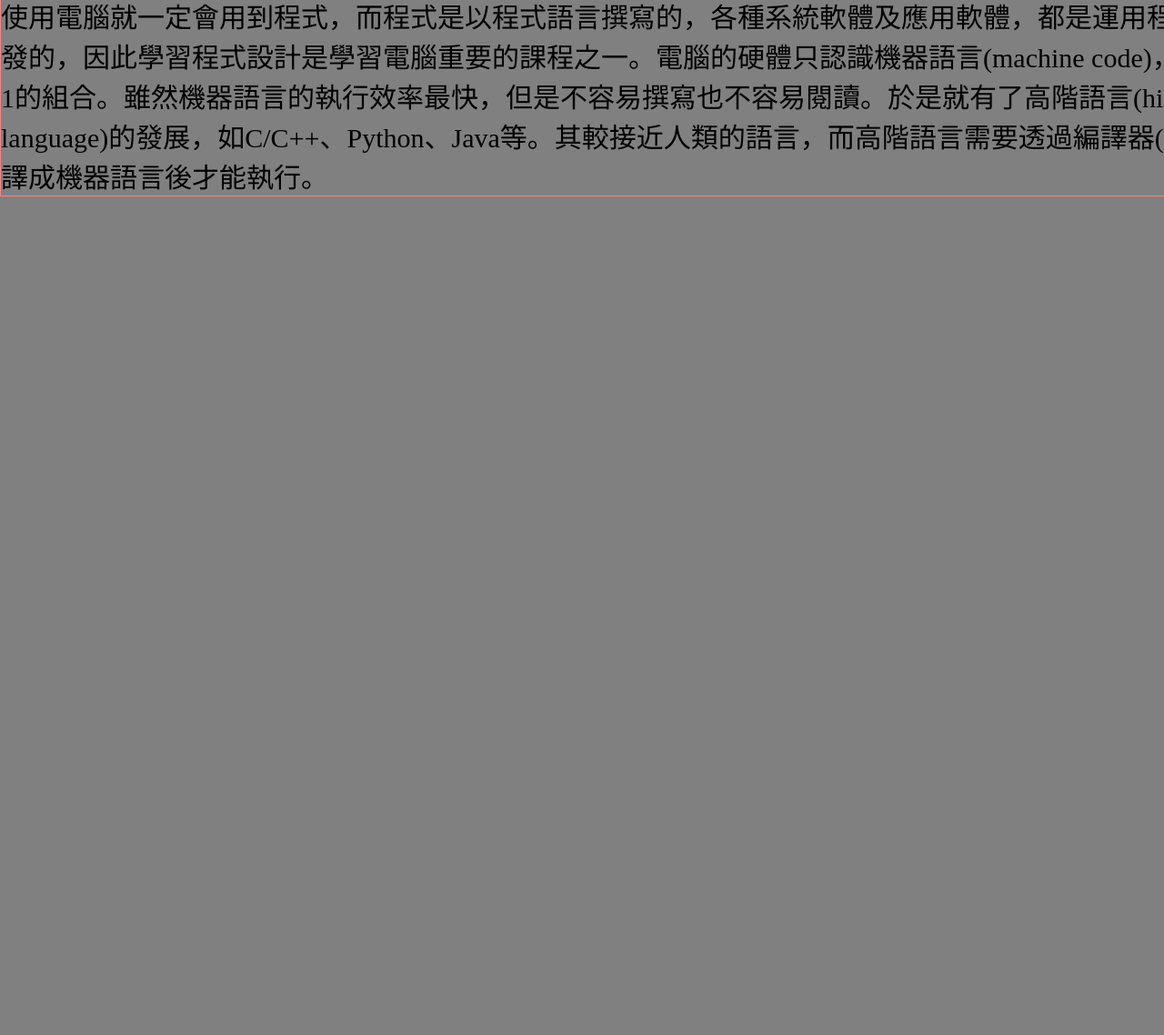
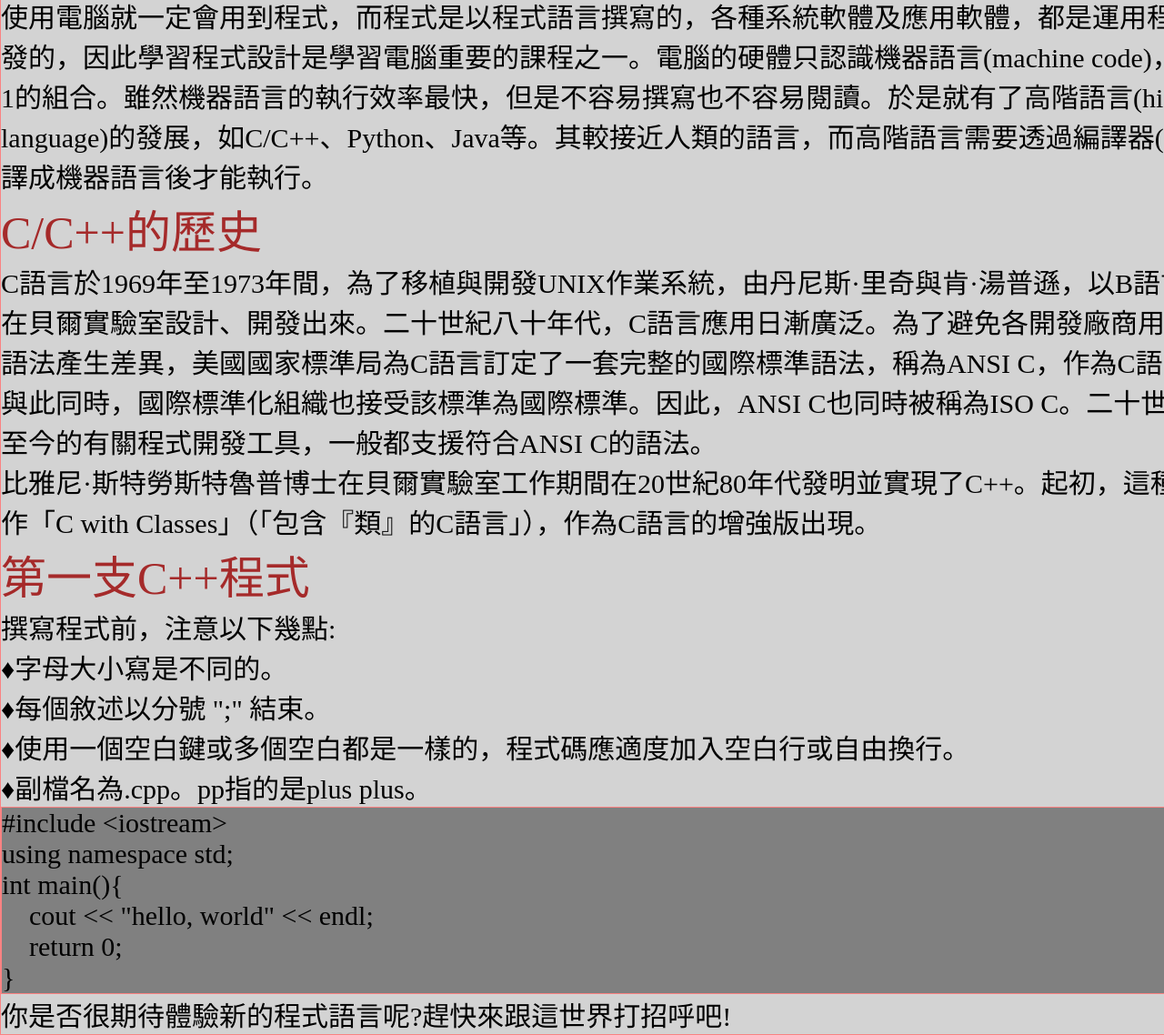
Before and after one commit to ChuangB48/Imformation-study-club, a plain HTML site: page book.html in a window 1280 px wide. Shown: the part 269-1407 px from the top of the page at 91% size. Before the commit the page ends 800 px from the top, so only its background shows below. Drawn offline with Linux system fonts and the light colour scheme.

Commit message:
add book

```diff
--- a/book.html
+++ b/book.html
@@ -20,21 +20,27 @@
                 width: 1438px;
                 word-wrap: break-word;
             }
-            #title{
+            #title span{
                 border: 1px rgb(250, 130, 130) solid;
                 font-size: 80px;
                 font-family: DFKai-sb;
             }
-            #secondtitle{
+            #secondtitle span{
                 font-size: 50px;
                 font-family: DFKai-sb;
+                color: brown;
             }
-            #text{
+            #text span{
                 font-size: 30px;
                 font-family: DFKai-sb;
             }
+            #code{
+                font-size: 30px;
+                border: 1px rgb(250, 130, 130) solid;
+                background-color: gray;
+            }
             #back{
-                position: absolute;
+                position: fixed;
                 border-radius: 50%;
                 height: 50px;
                 width: 80px;
@@ -51,21 +57,71 @@
             }
         </style>
     </head>
-    <body bgcolor="gray">
+    <body bgcolor="lightgray">
         <div id="board">
-            <div>
-                <span id="title">
+            <div id="title">
+                <span>
                     C++基礎語法
                 </span>
             </div>
-            <div>
-                <span id="secondtitle">
+            <div id="secondtitle">
+                <span>
                     程式語言簡介
                 </span>
             </div>
-            <div>
-                <span id="text">
+            <div id="text">
+                <span>
                     使用電腦就一定會用到程式，而程式是以程式語言撰寫的，各種系統軟體及應用軟體，都是運用程式語言開發的，因此學習程式設計是學習電腦重要的課程之一。電腦的硬體只認識機器語言(machine code)，是一串0與1的組合。雖然機器語言的執行效率最快，但是不容易撰寫也不容易閱讀。於是就有了高階語言(high-level language)的發展，如C/C++、Python、Java等。其較接近人類的語言，而高階語言需要透過編譯器(compiler)轉譯成機器語言後才能執行。
+                </span>
+            </div>
+            <div id="secondtitle">
+                <span>
+                    C/C++的歷史
+                </span>
+            </div>
+            <div id="text">
+                <span>
+                    C語言於1969年至1973年間，為了移植與開發UNIX作業系統，由丹尼斯·里奇與肯·湯普遜，以B語言為基礎，在貝爾實驗室設計、開發出來。二十世紀八十年代，C語言應用日漸廣泛。為了避免各開發廠商用的C語言的語法產生差異，美國國家標準局為C語言訂定了一套完整的國際標準語法，稱為ANSI C，作為C語言的標準。與此同時，國際標準化組織也接受該標準為國際標準。因此，ANSI C也同時被稱為ISO C。二十世紀八十年代至今的有關程式開發工具，一般都支援符合ANSI C的語法。
+                    <br>
+                    比雅尼·斯特勞斯特魯普博士在貝爾實驗室工作期間在20世紀80年代發明並實現了C++。起初，這種語言被稱作「C with Classes」（「包含『類』的C語言」），作為C語言的增強版出現。
+                </span>
+            </div>
+            <div id="secondtitle">
+                <span>
+                    第一支C++程式
+                </span>
+            </div>
+            <div id="text">
+                <span>
+                    撰寫程式前，注意以下幾點:
+                    <br>
+                    &diams;字母大小寫是不同的。
+                    <br>
+                    &diams;每個敘述以分號 ";" 結束。
+                    <br>
+                    &diams;使用一個空白鍵或多個空白都是一樣的，程式碼應適度加入空白行或自由換行。
+                    <br>
+                    &diams;副檔名為.cpp。pp指的是plus plus。
+                </span>
+            </div>
+            <div id="code">
+                <span>
+                    #include &lt;iostream&gt;
+                    <br>
+                    using namespace std;
+                    <br>
+                    int main(){
+                    <br>
+                    &nbsp;&nbsp;&nbsp;&nbsp;cout &lt;&lt; "hello, world" &lt;&lt; endl;
+                    <br>
+                    &nbsp;&nbsp;&nbsp;&nbsp;return 0;
+                    <br>
+                    }
+                </span>
+            </div>
+            <div id="text">
+                <span>
+                    你是否很期待體驗新的程式語言呢?趕快來跟這世界打招呼吧!
                 </span>
             </div>
         </div>
```
Also changed, not shown: massage.html (+1 -1 lines), rank.html (+1 -1 lines), solve.html (+1 -1 lines).
